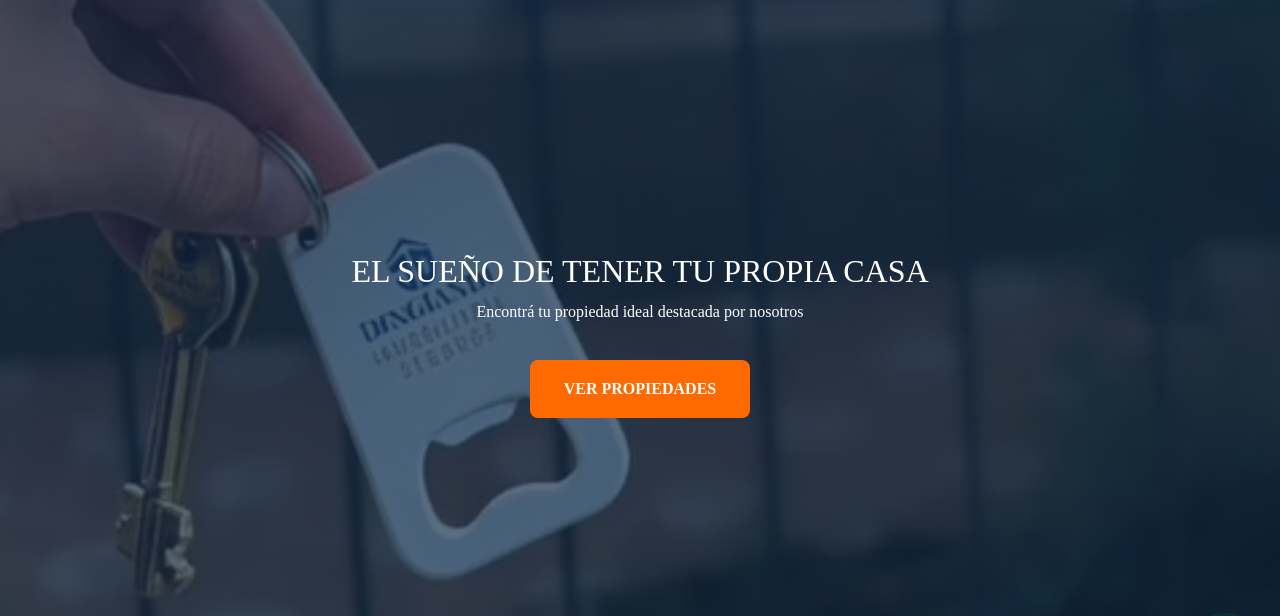
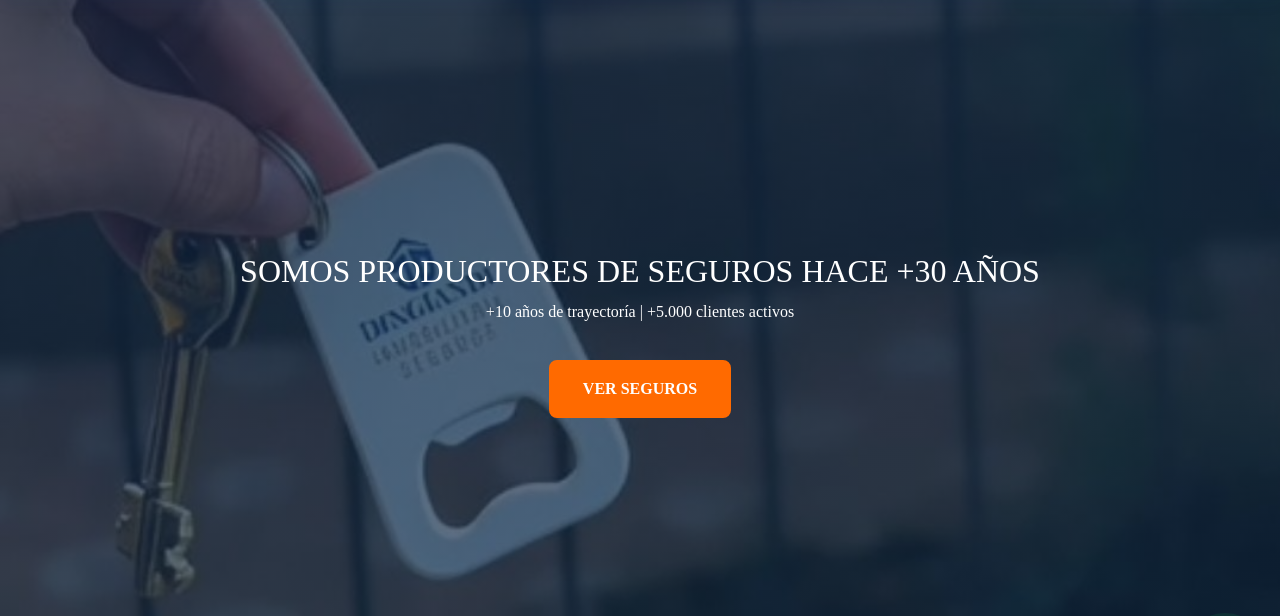
Before and after one commit to juliorellanosb-96/inmobiliaria-dingiandi-web, a plain HTML site: page pages/seguros.html in a window 1280 px wide. Shown: the part 89-705 px from the top of the page. Drawn offline with nearby package versions, Linux system fonts and the light colour scheme; a web font is replaced by a local one.

Commit message:
feat: aedite seccion hero

```diff
--- a/pages/seguros.html
+++ b/pages/seguros.html
@@ -74,9 +74,9 @@
     <main>
         <section class="hero" data-aos="fade-in">
             <div class="hero-texto">
-                <h2>EL SUEÑO DE TENER TU PROPIA CASA</h2>
-                <p>Encontrá tu propiedad ideal destacada por nosotros</p>
-                <a href="#propiedades" class="btn-hero">Ver Propiedades</a>
+                <h2>SOMOS PRODUCTORES DE SEGUROS HACE +30 AÑOS</h2>
+                <p>+10 años de trayectoría | +5.000 clientes activos</p>
+                <a href="#propiedades" class="btn-hero">Ver seguros</a>
             </div>
         </section>
 
```
